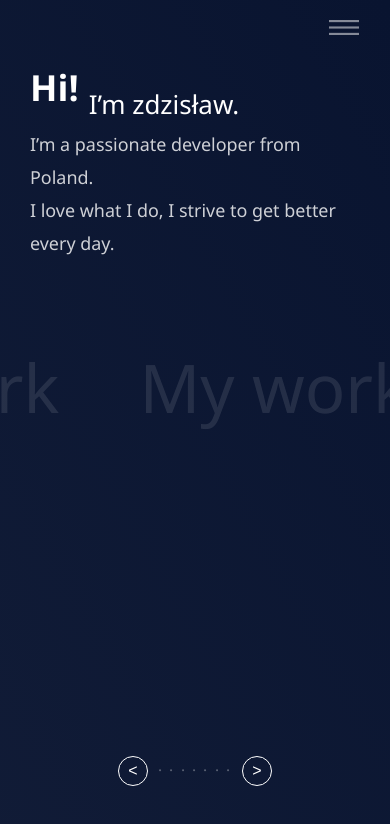
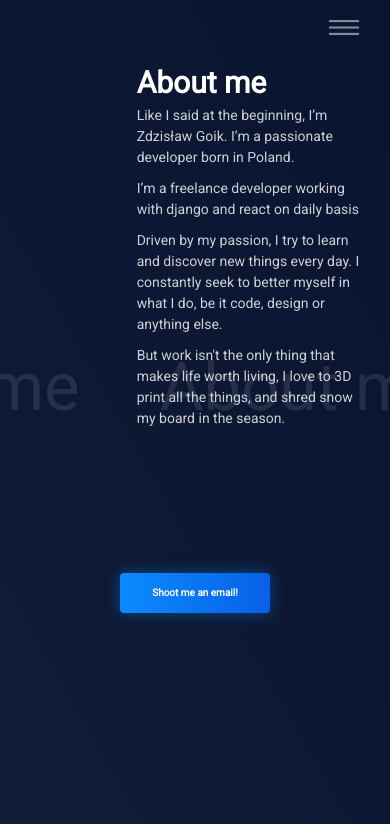
Before and after one commit to lorow/HorrorInCode, a React (Create React App) app in the folder HorrorInCode/frontend/: page / in a window 390 px wide. Shown: the top 824 px of the page. Built offline with nearby package versions, Linux system fonts and the light colour scheme.

Commit message:
ADD roboto font, add layout for about me page on mobile

```diff
--- a/HorrorInCode/frontend/public/index.html
+++ b/HorrorInCode/frontend/public/index.html
@@ -4,6 +4,7 @@
 <head>
   <meta charset="utf-8">
   <meta name="viewport" content="width=device-width, initial-scale=1">
+  <link href="https://fonts.googleapis.com/css?family=Roboto&display=swap" rel="stylesheet">
   <title>Horror in Code</title>
 </head>
 
--- a/HorrorInCode/frontend/src/App.css
+++ b/HorrorInCode/frontend/src/App.css
@@ -89,8 +89,8 @@ video {
   border: 0;
   /* font-size: 100%; */
   /* font: inherit; */
-  z-index: 1;
   vertical-align: baseline;
+  font-family: "Roboto", Segoe UI, Frutiger, Frutiger Linotype, Dejavu Sans, Helvetica Neue, Arial, sans-serif;
 }
 
 html,
@@ -101,7 +101,7 @@ body,
   text-rendering: optimizeSpeed;
   line-height: 1.5;
 
-  font-family: Segoe UI, Frutiger, Frutiger Linotype, Dejavu Sans, Helvetica Neue, Arial, sans-serif;
+  font-family: "Roboto", Segoe UI, Frutiger, Frutiger Linotype, Dejavu Sans, Helvetica Neue, Arial, sans-serif;
 }
 
 /* make sure to set some focus styles for accessibility */
--- a/HorrorInCode/frontend/src/App.js
+++ b/HorrorInCode/frontend/src/App.js
@@ -1,5 +1,7 @@
 import React, { Component } from 'react';
-import LandingPage from './pages/landingPage';
+import styled from 'styled-components';
+// import LandingPage from './pages/landingPage';
+import AboutMe from './pages/aboutMe';
 import Navbar from './components/navbar';
 import MiddleBilboardText from './components/middleBilboardText';
 import Counter from './components/counter';
@@ -7,15 +9,22 @@ import Counter from './components/counter';
 import './App.css';
 
 
+const Background = styled.div`
+  height: 100vh;
+  width: 100vw;
+  background: linear-gradient(240.48deg, #091430 0.49%, rgba(9, 20, 48, 0.97) 100%);
+`;
+
 class App extends Component {
   render() {
     return (
-      <>
+      <Background>
         <Navbar />
-        <MiddleBilboardText textToDIsplay={"My work"} />
-        <LandingPage />
+        <MiddleBilboardText textToDIsplay={"About me"} />
+        {/* <LandingPage /> */}
+        <AboutMe />
         <Counter pageNumber={"01"} />
-      </>
+      </Background>
     )
   }
 }
--- /dev/null
+++ b/HorrorInCode/frontend/src/components/button.jsx
@@ -0,0 +1,16 @@
+import styled from 'styled-components';
+
+export const PrimaryButton = styled.button`
+  border: none;
+  width: ${props => props.themeSmall ? "130px" : "150px"};
+  height: ${props => props.themeSmall ? "35px" : "50px"};
+  background: linear-gradient(270deg, #0860E6 0%, #0C8AFF 100%);
+  box-shadow: 0px 0px 16px rgba(0, 115, 198, 0.56);
+  border-radius: 4px;
+  font-family: Roboto;
+  font-weight: bold;
+  text-align: center;
+  font-size: ${props => props.themeSmall ? "10px" : "15px"};
+  line-height: ${props => props.themeSmall ? "12px" : "18px"};
+  color: #FFFFFF;
+`;
--- /dev/null
+++ b/HorrorInCode/frontend/src/pages/aboutMe.jsx
@@ -0,0 +1,72 @@
+import React from 'react';
+import { PrimaryButton } from '../components/button';
+import styled from 'styled-components';
+
+const Layout = styled.main`
+  height: 100vh;
+  width: 100vw;
+
+  display: grid;
+  grid-template-columns: .5fr 1fr;
+  grid-gap: 10px;
+  grid-template-rows: .3fr 3fr .5fr .4fr .6fr;
+  grid-template-areas: "spacer spacer" "imageSection about" "button button"  "social social";
+`;
+
+const TextContainer = styled.div`
+  grid-area: about;
+  display: flex;
+  flex-direction: column;
+  color: white;
+  padding-right: 20px;
+
+  p {
+    opacity: .8;
+    font-size: 14px;
+    margin-bottom: 10px;
+  }
+`;
+
+const SectionTitle = styled.h2`
+  font-size: 30px;
+  font-weight: 600;
+  color: white;
+`;
+
+const DimmedImage = styled.img`
+  grid-area: imageSection;
+`;
+
+const EmailButton = styled(PrimaryButton)`
+  grid-area: button;
+  z-index: 2;
+  margin-left: auto;
+  margin-right: auto;
+  width: 150px;
+  height: 40px;
+`;
+
+export default function AboutMe(props) {
+
+  return (
+    <Layout>
+      <DimmedImage />
+      <TextContainer>
+        <SectionTitle>About me</SectionTitle>
+        <p>
+          {"Like I said at the beginning, I’m Zdzisław Goik. I’m a passionate developer born in Poland."}
+        </p>
+        <p>
+          {"I’m a freelance developer working with django and react on daily basis"}
+        </p>
+        <p>
+          {`Driven by my passion, I try to learn and discover new things every day. I constantly seek to better myself in what I do, be it code, design or anything else. `}
+        </p>
+        <p>
+          {`But work isn't the only thing that makes life worth living, I love to 3D print all the things, and shred snow my board in the season.`}
+        </p>
+      </TextContainer >
+      <EmailButton themeSmall >Shoot me an email!</EmailButton>
+    </Layout>
+  )
+}
--- a/HorrorInCode/frontend/src/pages/landingPage.jsx
+++ b/HorrorInCode/frontend/src/pages/landingPage.jsx
@@ -7,7 +7,6 @@ const Main = styled.main`
   height: 100vh;
   width: 100vw;
   overflow: hidden;
-  background: linear-gradient(240.48deg, #091430 0.49%, rgba(9, 20, 48, 0.97) 100%);
   display: grid;
   grid-template-columns: minmax(10px, 8vw) minmax(400px, 1fr) minmax(10px, 8vw);
   grid-template-rows: 0.4fr 1fr 3fr 1fr;
```
